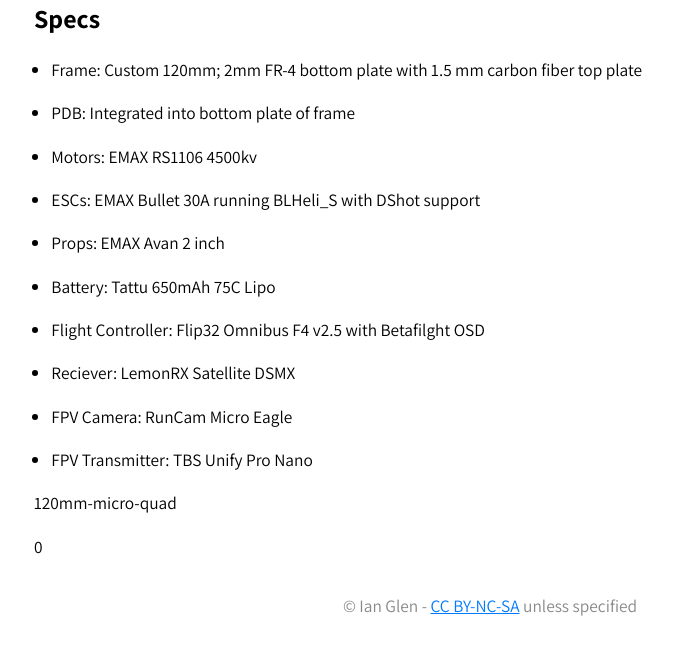
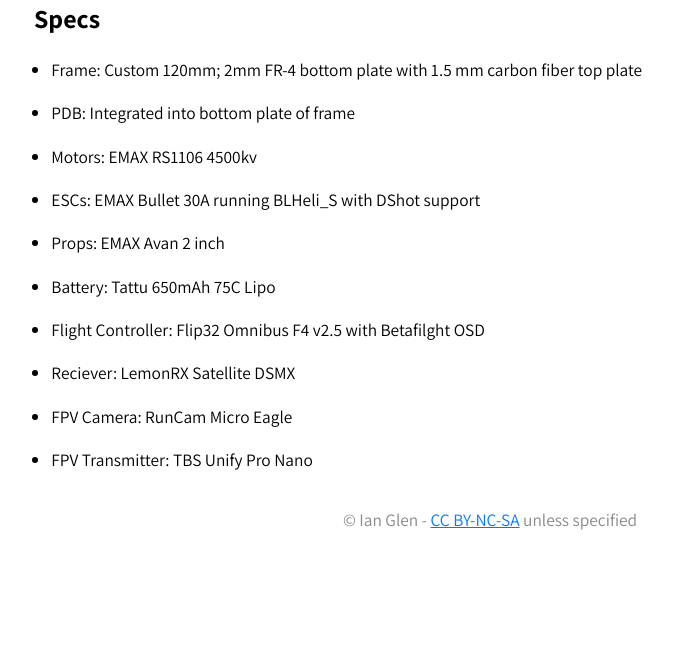
Before and after one commit to codeThatThinks/ianglen.me, a Jekyll site: the page built from _projects/2018-05-19-120mm-micro-quad.md, in a window 1280 px wide. Shown: the part 637-1289 px from the top of the page, without its empty margins (150-823 px from the left). Built offline with Jekyll 4.4.1, drawn with Linux system fonts in a browser that asks for light colours; after the commit the page ends 1202 px from its top, so only the background shows below that.

Commit message:
Fix project posts listing

```diff
--- a/_includes/project_posts.html
+++ b/_includes/project_posts.html
@@ -1,6 +1,4 @@
-{{ page.slug }}
 {% assign project_posts = site.posts | where:"category",page.slug %}
-{{ project_posts.size }}
 {% for project_post in project_posts %}
 <h1><a href="{{ project_post.url }}">{{ project_post.title }}</a></h1>
 <time>{{ project_post.date | date: "%F" }}</time>
```
